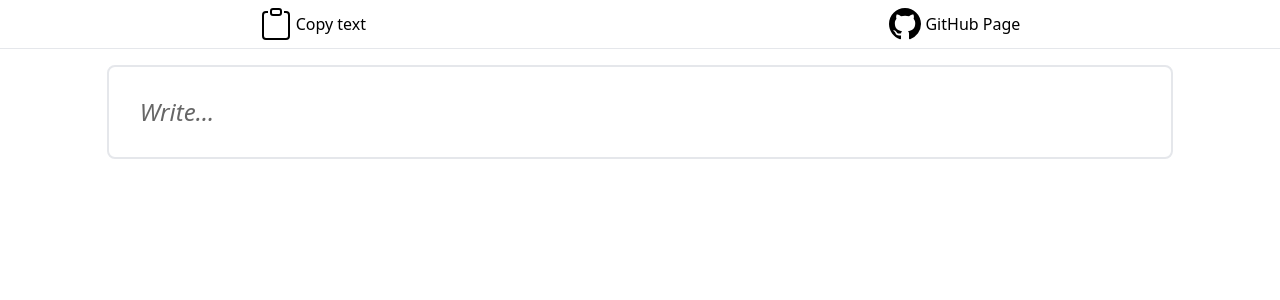
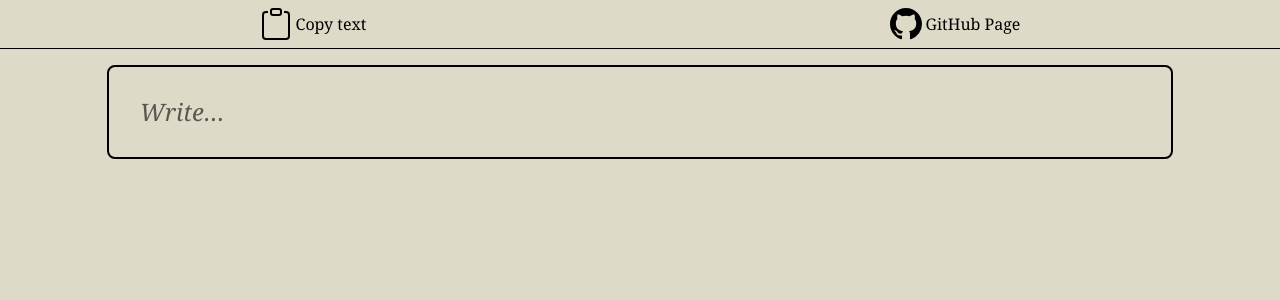
Before and after one commit to AlexeyVolkov/openNotes, a React (Vite) app: page / in a window 1280 px wide. Shown: the top 300 px of the page. Built offline with nearby package versions, Linux system fonts and the light colour scheme; what tailwindcss-safe-area would draw is missing.

Commit message:
Add custom design

```diff
--- a/index.html
+++ b/index.html
@@ -19,7 +19,7 @@
   <title>OpenNote</title>
 </head>
 
-<body>
+<body class="bg-oldPaper text-blackov font-serif">
   <div id="root"></div>
   <script type="module" src="/src/main.tsx"></script>
 </body>
--- a/src/App.tsx
+++ b/src/App.tsx
@@ -32,7 +32,10 @@ function App() {
         description="OpenNote is an open-source, offline-capable note-taking application, designed to capture and share your ideas freely and efficiently, anytime, anywhere."
       />
       <header className="leading-none">
-        <Navigation text={copyToClipboard} />
+        <Navigation
+          className="py-2 border-b border-blackov"
+          text={copyToClipboard}
+        />
       </header>
       <main className="p-safe mt-2 flex justify-center items-center">
         <ReactQuill
@@ -41,8 +44,8 @@ function App() {
           theme="bubble"
           className="
           mt-2
-          font-sans text-2xl font-thin oldstyle-nums hyphens-auto text-justify
-          border-2 rounded-lg p-4 mx-4 w-10/12"
+          text-2xl font-thin oldstyle-nums hyphens-auto text-justify
+          border-2 border-blackov rounded-lg p-4 mx-4 w-10/12"
           value={note.text}
           onChange={onWYSIWYGChange}
           placeholder="Write…"
--- a/src/components/Navigation.tsx
+++ b/src/components/Navigation.tsx
@@ -3,11 +3,12 @@ import ShareText from "./ShareText";
 
 export type NavigationPropsType = {
   text: string;
+  className?: string;
 };
 
-function Navigation({ text }: NavigationPropsType) {
+function Navigation({ text, className }: NavigationPropsType) {
   return (
-    <nav className="py-2 border-b">
+    <nav className={className}>
       <ul className="flex justify-around items-center gap-1">
         <li className="text-center">
           <ShareText text={text} />
--- a/src/index.css
+++ b/src/index.css
@@ -4,7 +4,6 @@
 
 .ql-container {
   font-size: inherit;
-  font-weight: inherit;
   line-height: inherit;
   font-family: inherit;
   font-variant-numeric: inherit;
```
